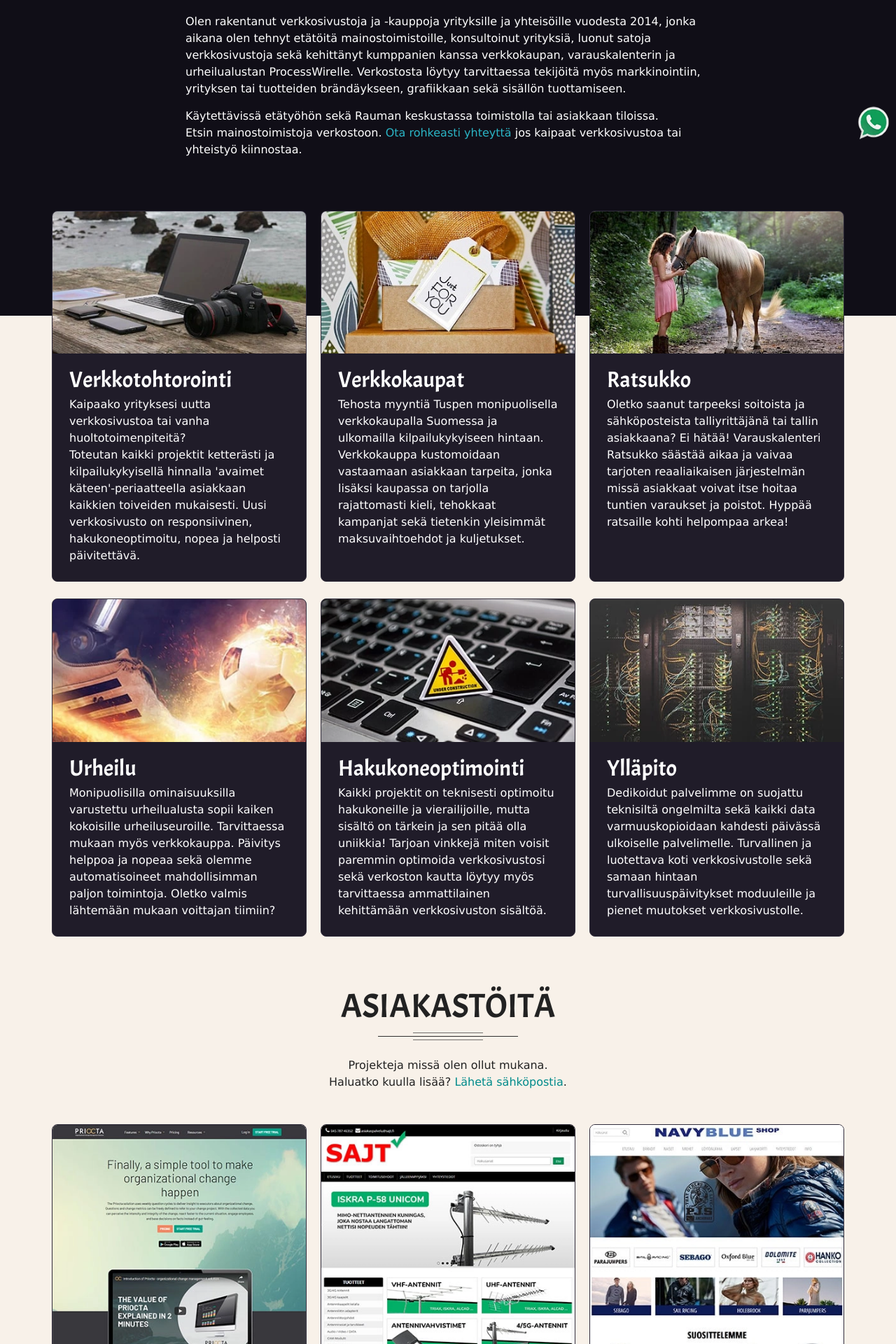
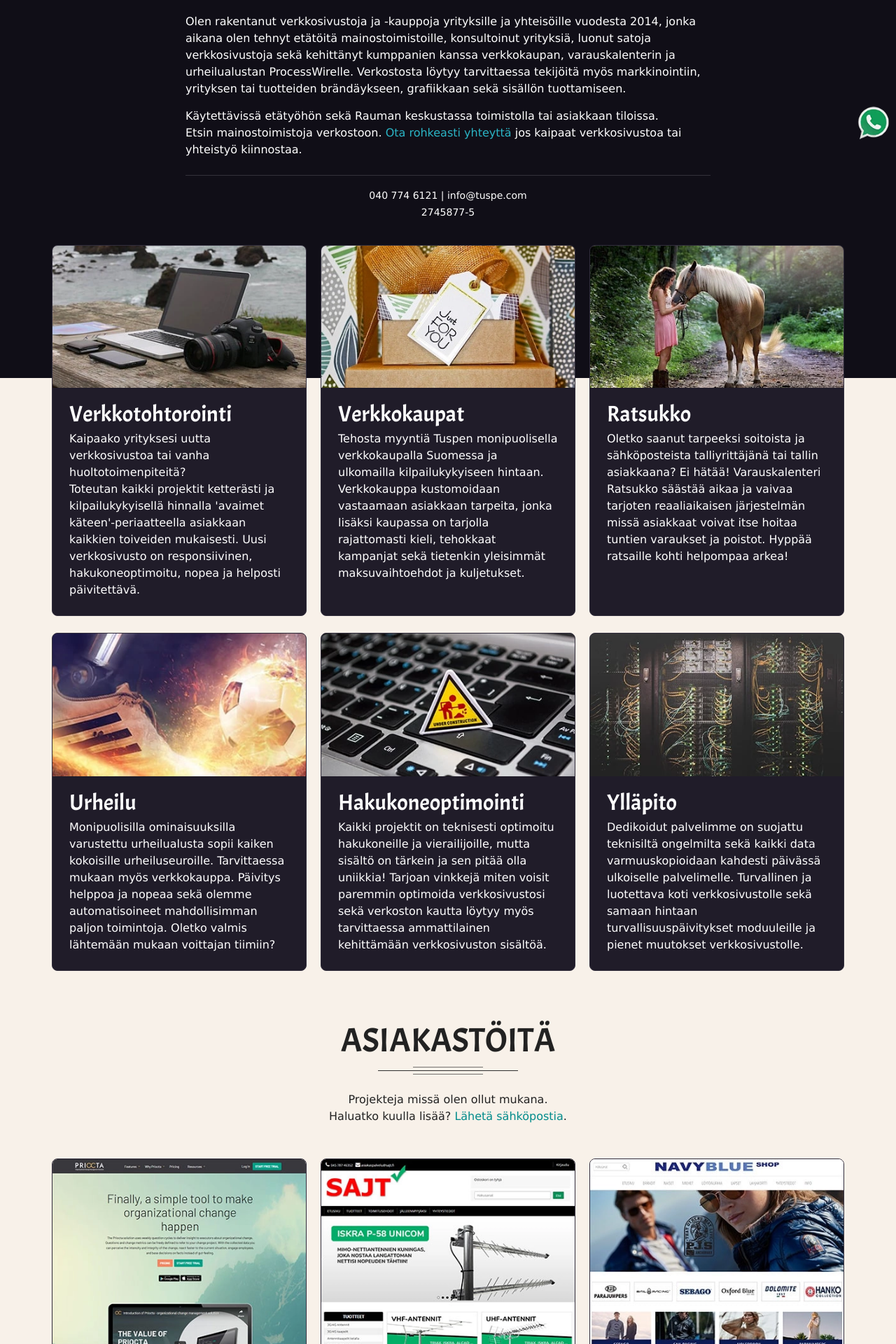
Before and after one commit to fahadashiq12/Svelte-Tuspe, a Jekyll site: the page built from index.markdown, in a window 1280 px wide. Shown: the part 691-2611 px from the top of the page at 70% size. Built offline with Jekyll 4.4.1, drawn with Linux system fonts in a browser that asks for light colours.

Commit message:
Business ID

```diff
--- a/_data/home_fi.yml
+++ b/_data/home_fi.yml
@@ -12,7 +12,7 @@ github_commits: Viimeisimmät lisäykset Tuspen lähdekoodiin
 
 who:
   title: Hei, olen Timo. Hauska tavata.
-  content: "<p>Olen rakentanut verkkosivustoja ja -kauppoja yrityksille ja yhteisöille vuodesta 2014, jonka aikana olen tehnyt etätöitä mainostoimistoille, konsultoinut yrityksiä, luonut satoja verkkosivustoja sekä kehittänyt kumppanien kanssa verkkokaupan, varauskalenterin ja urheilualustan ProcessWirelle. Verkostosta löytyy tarvittaessa tekijöitä myös markkinointiin, yrityksen tai tuotteiden brändäykseen, grafiikkaan sekä sisällön tuottamiseen.</p><p>Käytettävissä etätyöhön sekä Rauman keskustassa toimistolla tai asiakkaan tiloissa.<br>Etsin mainostoimistoja verkostoon. <a href=\"mailto:info@tuspe.com\" rel=\"nofollow\" title=\"Lähetä sähköpostia\">Ota rohkeasti yhteyttä</a> jos kaipaat verkkosivustoa tai yhteistyö kiinnostaa.</p>"
+  content: "<p>Olen rakentanut verkkosivustoja ja -kauppoja yrityksille ja yhteisöille vuodesta 2014, jonka aikana olen tehnyt etätöitä mainostoimistoille, konsultoinut yrityksiä, luonut satoja verkkosivustoja sekä kehittänyt kumppanien kanssa verkkokaupan, varauskalenterin ja urheilualustan ProcessWirelle. Verkostosta löytyy tarvittaessa tekijöitä myös markkinointiin, yrityksen tai tuotteiden brändäykseen, grafiikkaan sekä sisällön tuottamiseen.</p><p>Käytettävissä etätyöhön sekä Rauman keskustassa toimistolla tai asiakkaan tiloissa.<br>Etsin mainostoimistoja verkostoon. <a href=\"mailto:info@tuspe.com\" rel=\"nofollow\" title=\"Lähetä sähköpostia\">Ota rohkeasti yhteyttä</a> jos kaipaat verkkosivustoa tai yhteistyö kiinnostaa.</p><div id=\"business_contact\"class=\"tc mt-4 pt-3\"><a class=\"text-white\" href=\"tel:+358407746121\" rel=\"nofollow\">040 774 6121</a> | <a class=\"text-white\" href=\"mailto:info@tuspe.com\" rel=\"nofollow\">info@tuspe.com</a><br>2745877-5</div>"
 
 featured:
   - title: Verkkotohtorointi
--- a/_layouts/home.html
+++ b/_layouts/home.html
@@ -14,7 +14,7 @@ lang: fi
 
 <section id="projects" class="row text-white rel mtop">
     {% for item in site.data.home_fi.featured %}
-    <a class="col-4 r12 r7 mb-4" href="{{ item.url }}" title="{{ item.title }}" hreflang="{{ item.lang }}"{% if item.target %} target="_blank" rel="me noopener"{% endif %}>
+    <div class="col-4 r12 r7 mb-4">
         <div class="content bor rel h-100 bg norm">
 			<picture>
 				<source srcset="/assets/images/work-{{ item.img }}.webp" type="image/webp">
@@ -23,10 +23,10 @@ lang: fi
 			</picture>
             <div class="p-4">
                 <h3 class="subtitle">{{ item.title }}</h3>
-                <div class="summary">{{ item.content }}</div>
+                <div class="summary"><p>{{ item.content }}</p></div>
             </div>
         </div>
-    </a>
+    </div>
     {% endfor %}
 </section>
 
```
Also changed, not shown: _includes/style.css.
